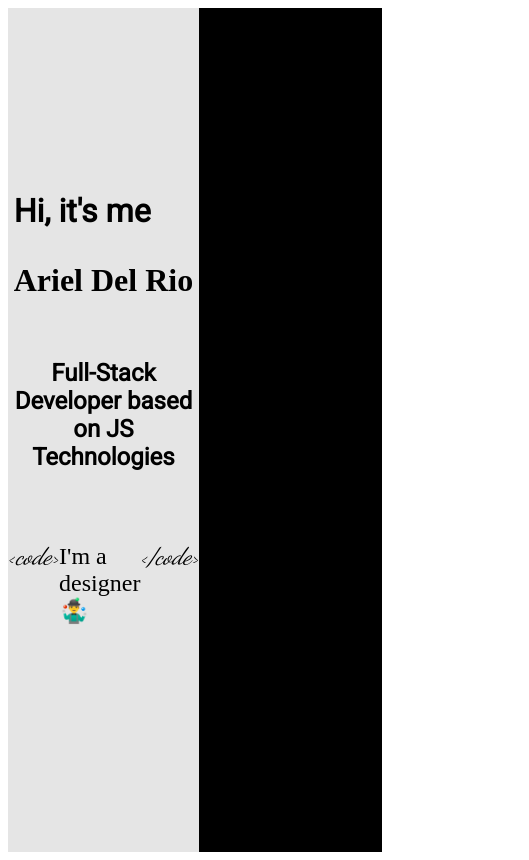
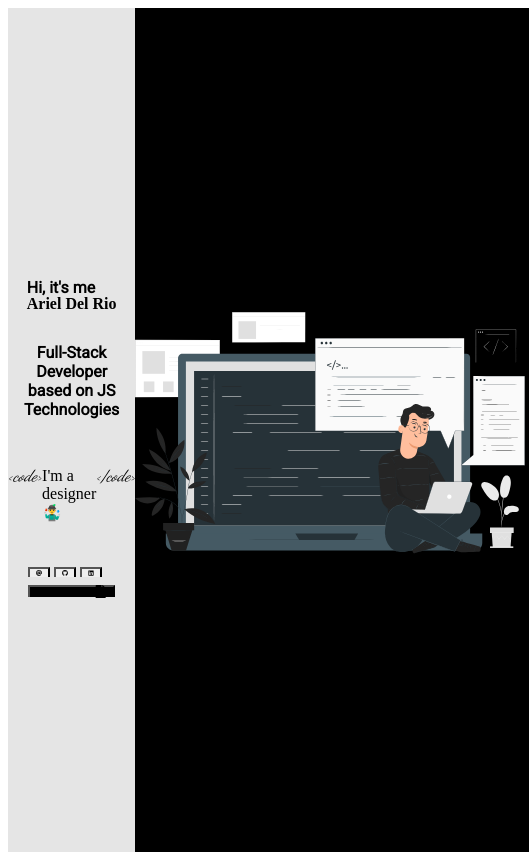
Before and after one commit to ArielDelRio/personal-portfolio, a Gatsby site: page /sections/HeroSection in a window 390 px wide. Shown: the whole page, 529 px wide, since content can reach past the window. Built offline with nearby package versions, Linux system fonts and the light colour scheme; Gatsby itself is replaced by a stand-in of ours; a web font is replaced by a local one.

Commit message:
Finish first version of HeroSection using svg and force responsive layout

```diff
--- a/src/pages/sections/HeroSection.tsx
+++ b/src/pages/sections/HeroSection.tsx
@@ -1,47 +1,68 @@
 import React from "react";
-import { Box, Flex, Text, Code } from "@chakra-ui/react";
+import {
+  Box,
+  Flex,
+  Text,
+  Button,
+  Stack,
+  Icon,
+  useMediaQuery,
+} from "@chakra-ui/react";
 import Typical from "react-typical";
 import { TagText } from "../../components";
+import { FaAt, FaFileDownload, FaGithub, FaLinkedin } from "react-icons/fa";
+import { Link } from "gatsby";
+import Pana from "../../assets/pana.svg";
 
 const HeroSection = () => {
+  const [isLargerThan767] = useMediaQuery("(min-width: 767px)")
+
   return (
     <Flex
       display="flex"
-      minHeight="100vh"
+      maxHeight="100vh"
       flexDirection={{ base: "column", md: "row" }}
-      bgColor="#E5E5E5"
     >
       <Box
-        flex="1"
         d="flex"
         justifyContent="center"
         flexDirection="column"
         alignItems="center"
-        minHeight={{ base: "50vh", md: "100vh" }}
-        maxWidth={{ base: "100vw", md: "50vw" }}
+        minHeight={{ base: "60vh", md: "100vh" }}
+        minWidth={{ base: "100vw", md: "calc(50vw - 40px)" }}
         bgColor="#E5E5E5"
         fontFamily="Roboto"
       >
         <Text
-          fontSize={["xx-large"]}
+          fontSize={{ base: "3xl", md: "xx-large" }}
           fontWeight="bold"
           textAlign={["left"]}
-          mt="4"
+          mt="14"
         >
           Hi, it's me
-          <Text fontSize={["5xl"]} fontFamily="cursive">Ariel Del Rio</Text>
+          <Text
+            fontSize={{ base: "3xl", md: "5xl" }}
+            mt="-2"
+            fontFamily="cursive"
+          >
+            Ariel Del Rio
+          </Text>
         </Text>
         <Text
-          fontSize="x-large"
+          fontSize={{ base: "large", md: "x-large" }}
           fontWeight="bold"
           textAlign="center"
           color="blackAlpha.500"
-          mt="-4"
+          mt="-2"
           mx="5"
         >
           Full-Stack Developer based on JS Technologies
         </Text>
-        <Box d="inline-flex" alignItems="baseline" fontSize={["x-large"]}>
+        <Box
+          d="inline-flex"
+          alignItems="baseline"
+          fontSize={{ base: "large", md: "x-large" }}
+        >
           <TagText value="code">
             <Text fontFamily="cursive" color="gray.600">
               <Typical
@@ -59,17 +80,80 @@ const HeroSection = () => {
             </Text>
           </TagText>
         </Box>
+        <Box d="flex" flexDirection="column" pt="8">
+          <Stack direction="row" spacing={4}>
+            <Link to="#">
+              <Button
+                bg="blackAlpha.400"
+                color="black"
+                variant="solid"
+                shadow="md"
+                borderBottom="2px"
+                borderColor="blackAlpha.600"
+              >
+                <Icon as={FaAt} w={6} h={6} />
+              </Button>
+            </Link>
+            <Link to="#">
+              <Button
+                bg="blackAlpha.400"
+                color="black"
+                variant="solid"
+                shadow="md"
+                borderBottom="2px"
+                borderColor="blackAlpha.600"
+              >
+                <Icon as={FaGithub} w={6} h={6} />
+              </Button>
+            </Link>
+            <Link to="#">
+              <Button
+                bg="blackAlpha.400"
+                color="black"
+                variant="solid"
+                shadow="md"
+                borderBottom="2px"
+                borderColor="blackAlpha.600"
+              >
+                <Icon as={FaLinkedin} w={6} h={6} />
+              </Button>
+            </Link>
+          </Stack>
+          <Button
+            w="28"
+            h="12"
+            mt="4"
+            alignSelf="center"
+            bg="black"
+            color="whiteAlpha.900"
+            variant="solid"
+            shadow="md"
+            borderBottom="2px"
+            borderColor="blackAlpha.600"
+            rightIcon={<FaFileDownload />}
+            fontWeight="medium"
+            _hover={{
+              background: "white",
+              color: "black",
+            }}
+          >
+            Resume
+          </Button>
+        </Box>
       </Box>
       <Box
-        flex="2"
-        minHeight={{ base: "50vh", md: "100vh" }}
-        maxWidth={{ base: "100vw", md: "50vw" }}
         bgColor="#000"
+        minWidth={{ base: "100vw", md: "50vw" }}
+        minHeight={{ base: "40vh", md: "100vh" }}
         borderTop={{ base: "8vw solid #E5E5E5", md: "none" }}
         borderRight={{ base: "100vw solid transparent", md: "none" }}
         borderLeft={{ md: "8vw solid #E5E5E5" }}
         borderBottom={{ md: "100vh solid transparent" }}
-      ></Box>
+      >
+          <Box w={["100vw", "auto"]} h={["auto", "100vh"]} d="flex" flexDirection={["column", "row"]} justifyContent="center" alignItems="center" mr="4">
+            <Pana style={ !isLargerThan767 ? {width: "100vw", height: "30vh"}: {}} />
+          </Box>
+      </Box>
     </Flex>
   );
 };
```
